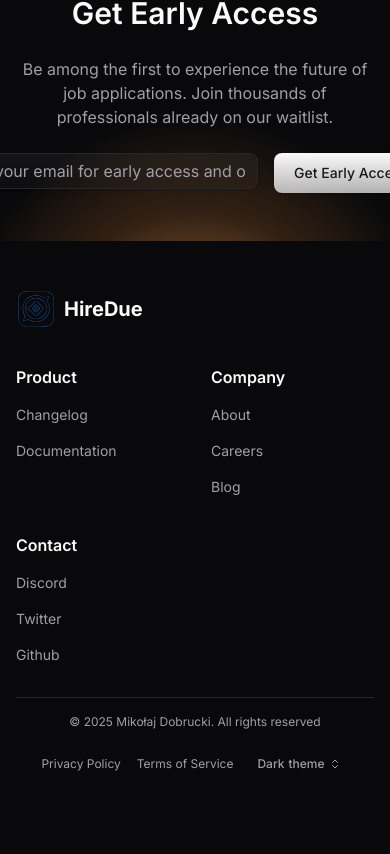
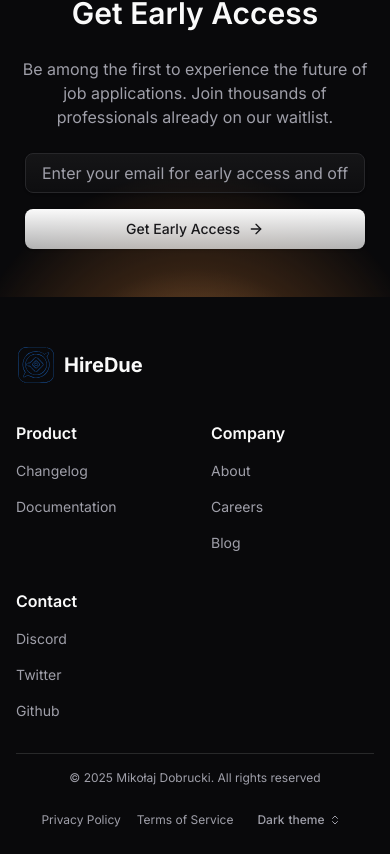
Before and after one commit to hiredue-dev/Hiredue-display-website, a Next.js app: page / in a window 390 px wide. Shown: the part 6156-7010 px from the top of the page. Before the commit the page ends 6954 px from the top, so only its background shows below. Built offline with nearby package versions, Linux system fonts and the light colour scheme.

Commit message:
feat: Make CTA responsive

```diff
--- a/components/sections/cta/default.tsx
+++ b/components/sections/cta/default.tsx
@@ -45,8 +45,8 @@ export default function CTA({
         </h2>
         <div className="max-w-2xl text-muted-foreground">{description}</div>
         {buttons !== false && buttons.length > 0 && (
-          <div className="flex justify-center gap-4">
-            <Input type="email" placeholder="Enter your email for early access and offers" className="min-w-80 glass-3" />
+          <div className="flex flex-col sm:flex-row justify-center gap-4">
+            <Input type="email" placeholder="Enter your email for early access and offers" className="min-w-85 h-10 px-4 py-2 glass-3" />
             {buttons.map((button, index) => (
               <Button
                 key={index}
```
